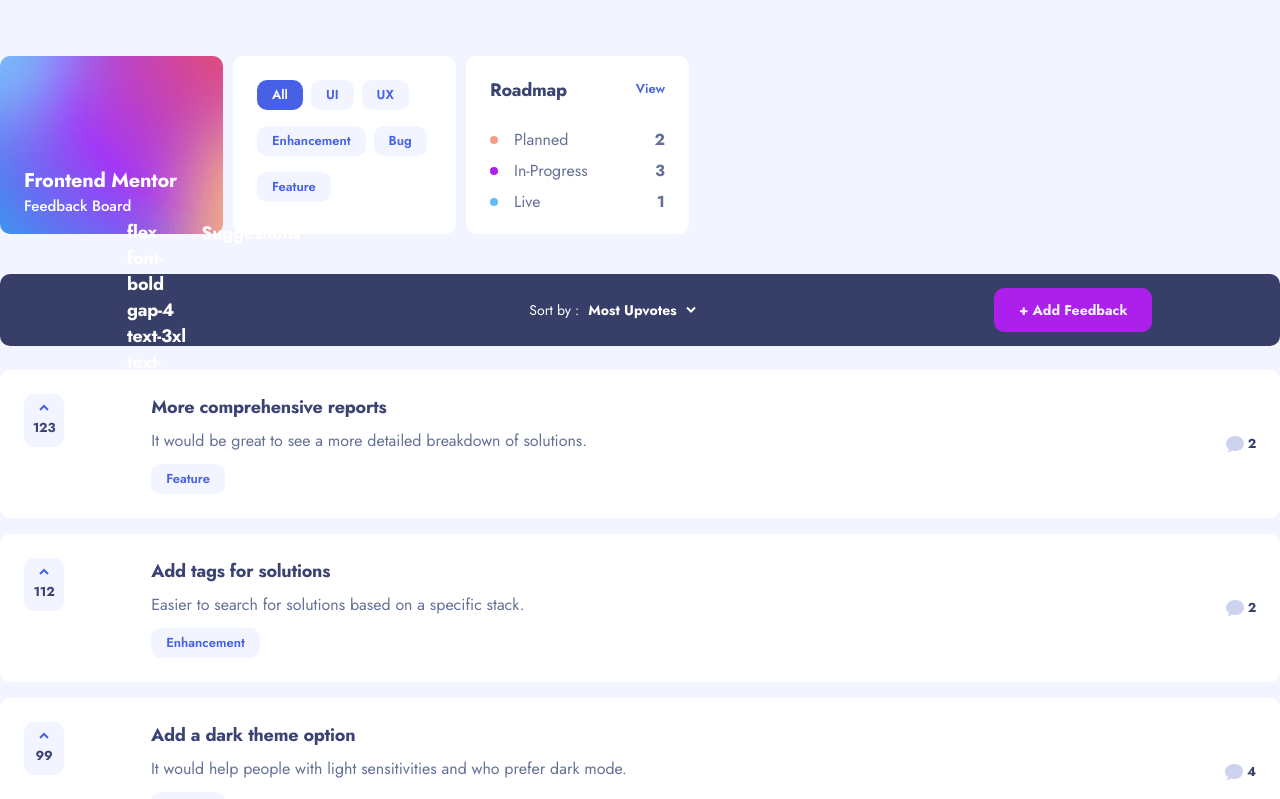
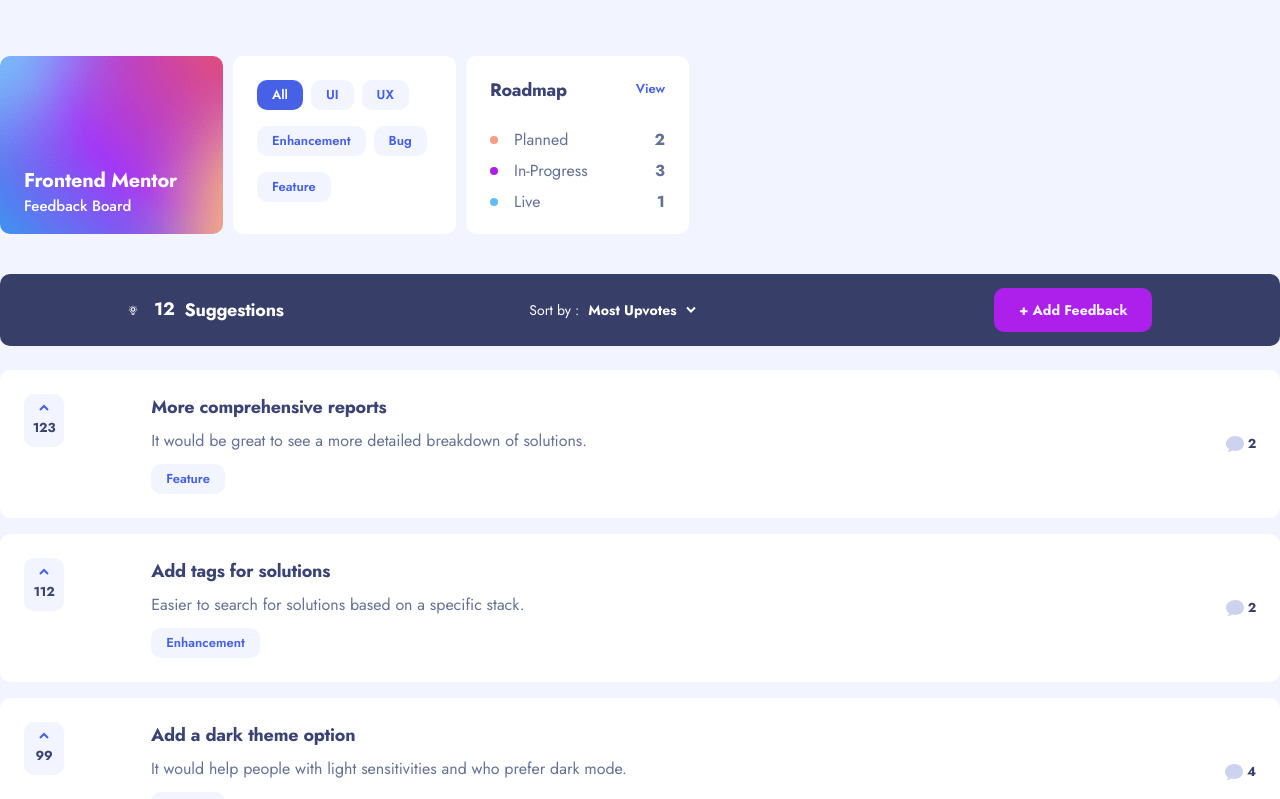
Before and after one commit to kes-crypto/Feedback-App, a React (Create React App) app: page /product-feedback-app in a window 1280 px wide. Shown: the top 799 px of the page. Built offline with nearby package versions, Linux system fonts and the light colour scheme.

Commit message:
navbar update

```diff
--- a/src/pages/Home/Home.jsx
+++ b/src/pages/Home/Home.jsx
@@ -146,7 +146,6 @@
                 <img src={Icon} alt="Icon" srcset="" />
               </div>
               <div className="number-of-suggestions">
-                flex font-bold gap-4 text-3xl text-white
                 {suggestions.length}
                 <h2>Suggestions</h2>
               </div>
```
